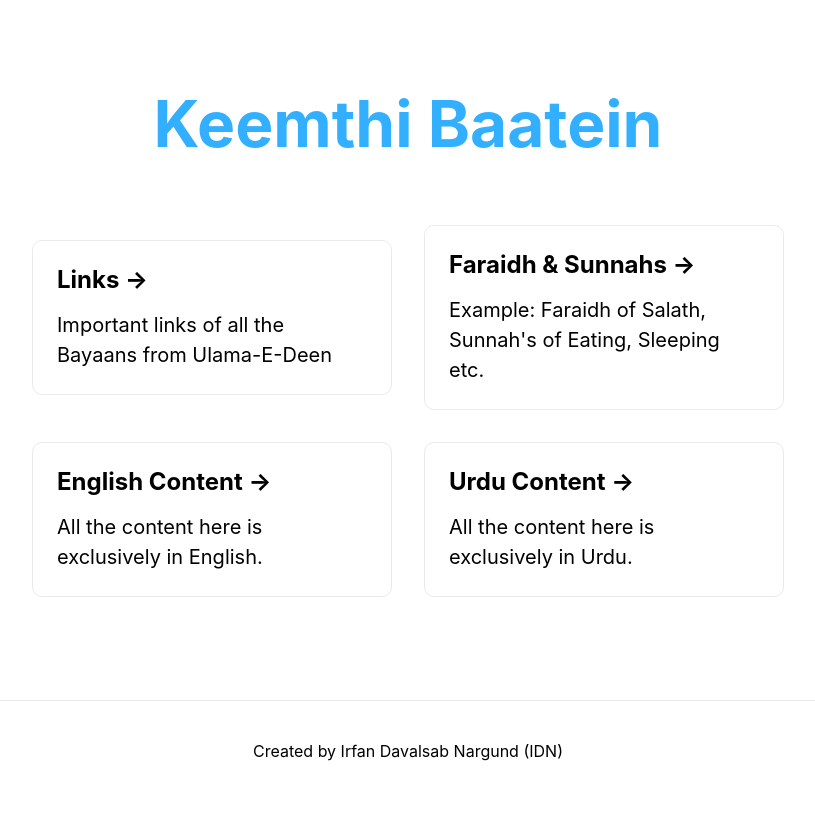
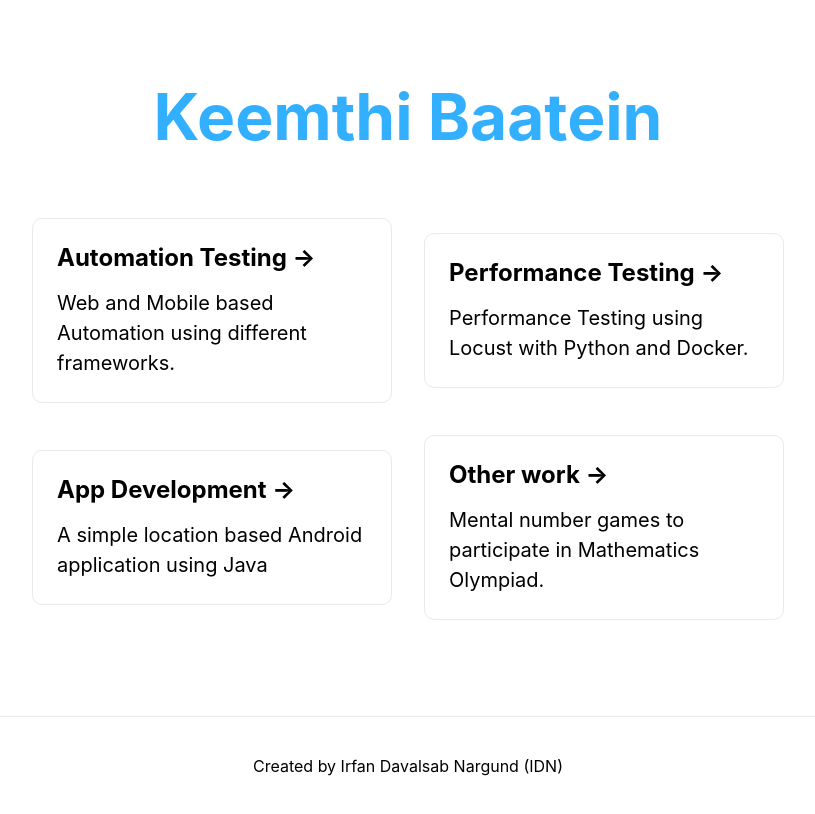
Before and after one commit to nafridirfan/MyWork, a Next.js app: page / in a window 1280 px wide. Shown: the whole page, without its empty margins (232-1047 px from the left). Built offline with nearby package versions, Linux system fonts and the light colour scheme.

Commit message:
changing card names

```diff
--- a/pages/index.js
+++ b/pages/index.js
@@ -16,23 +16,23 @@ export default function Home() {
         <div className="grid">
 
           <a className="card">
-            <h3>Links &rarr;</h3>
-            <p> Important links of all the Bayaans from Ulama-E-Deen </p>
+            <h3>Automation Testing &rarr;</h3>
+            <p> Web and Mobile based Automation using different frameworks. </p>
           </a>
 
           <a className="card">
-            <h3>Faraidh & Sunnahs &rarr;</h3>
-            <p>Example: Faraidh of Salath, Sunnah's of Eating, Sleeping etc.</p>
+            <h3>Performance Testing &rarr;</h3>
+            <p>Performance Testing using Locust with Python and Docker. </p>
           </a>
 
           <a className="card">
-            <h3>English Content &rarr;</h3>
-            <p>All the content here is exclusively in English.</p>
+            <h3>App Development &rarr;</h3>
+            <p>A simple location based Android application using Java</p>
           </a>
 
           <a className="card">
-            <h3>Urdu Content &rarr;</h3>
-            <p>All the content here is exclusively in Urdu.</p>
+            <h3>Other work &rarr;</h3>
+            <p>Mental number games to participate in Mathematics Olympiad.</p>
           </a>
 
         </div>
```
